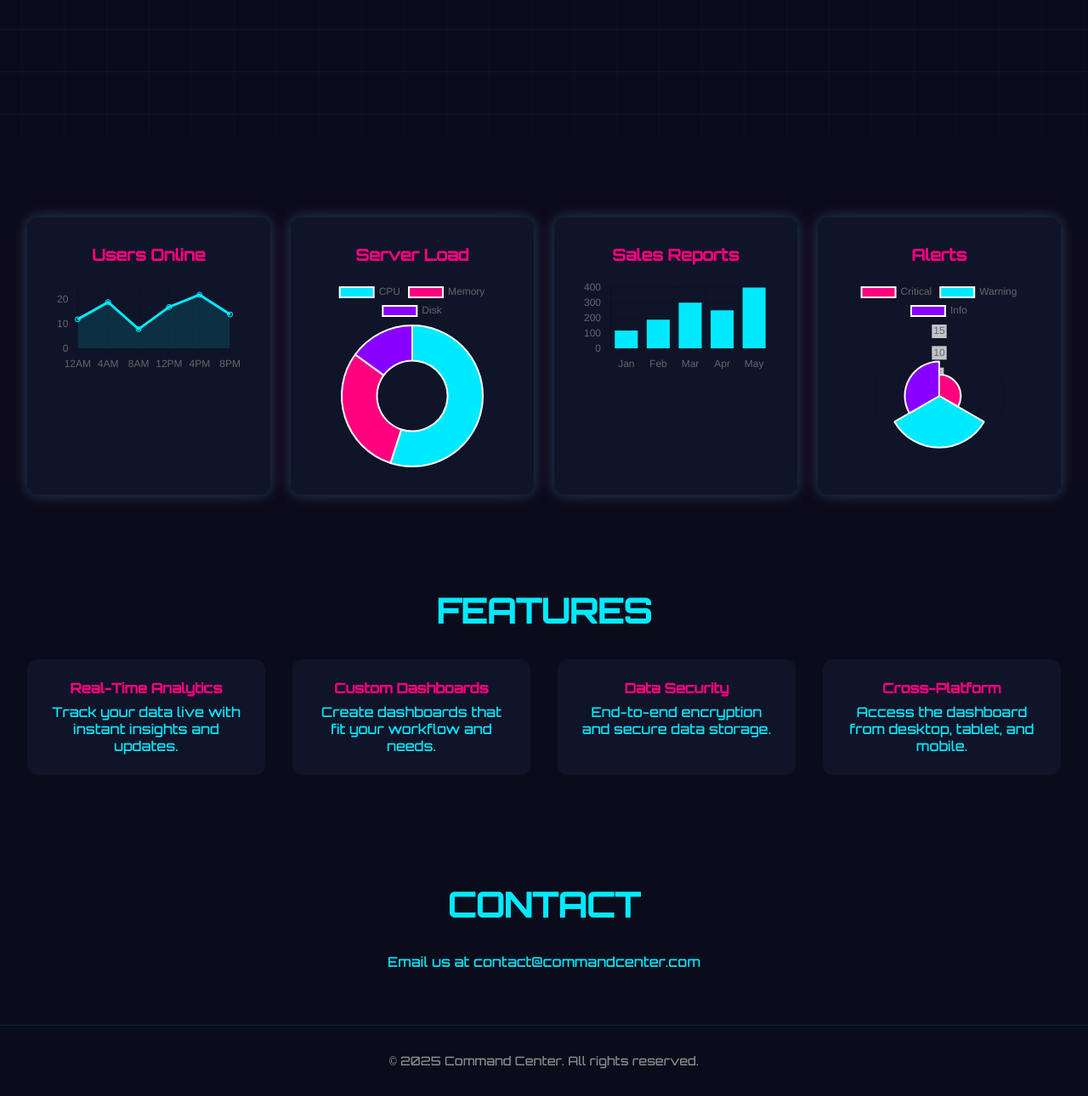
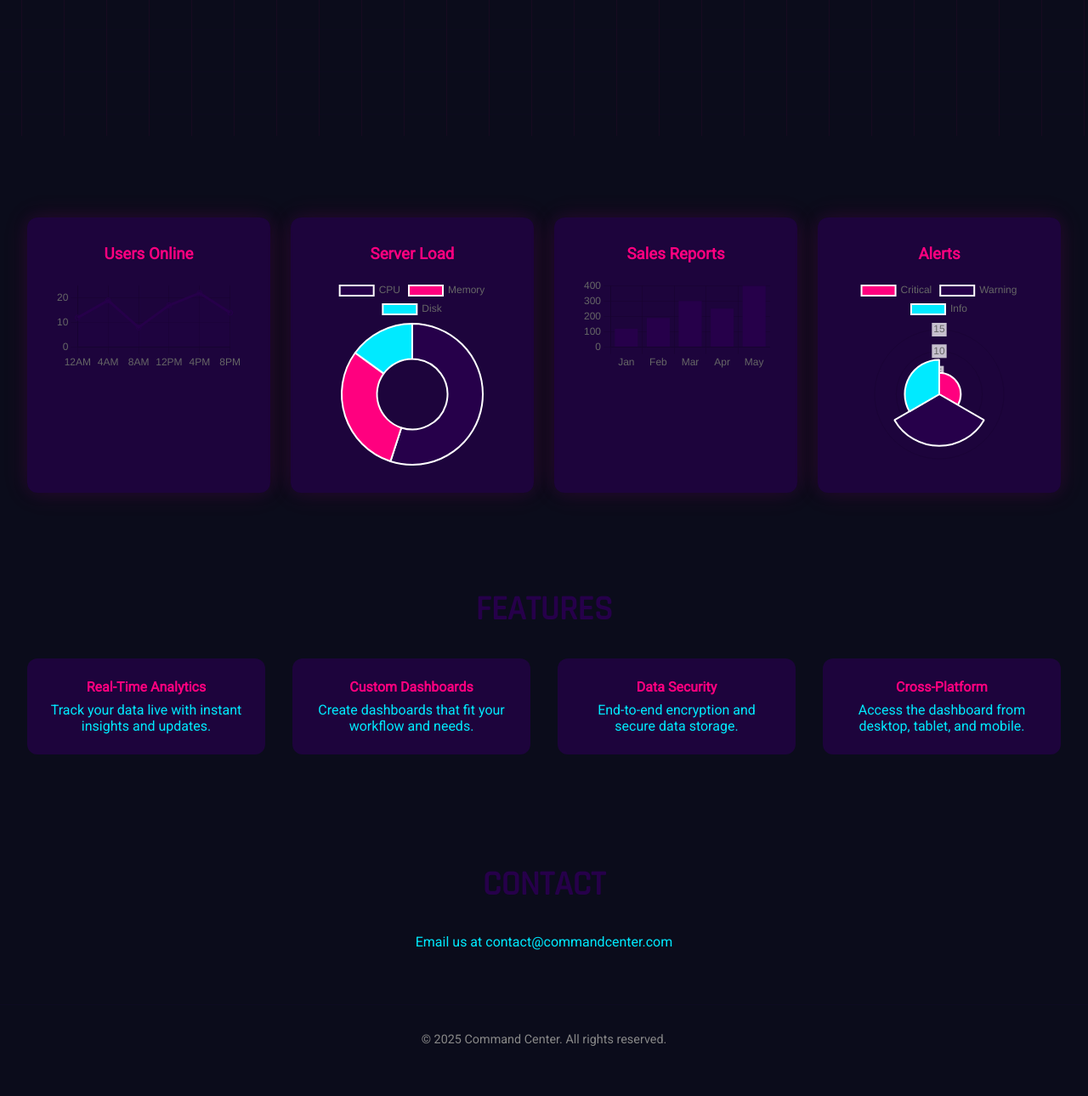
Before and after one commit to jayrolljames/jemz, a plain HTML site: page index.html in a window 1280 px wide. Shown: the part 640-1930 px from the top of the page at 85% size. After the commit the page ends 1904 px from the top, so only its background shows below. Drawn offline with nearby package versions, Linux system fonts and the light colour scheme.

Commit message:
Update index.html

```diff
--- a/index.html
+++ b/index.html
@@ -4,55 +4,132 @@
 <meta charset="UTF-8">
 <meta name="viewport" content="width=device-width, initial-scale=1.0">
 <title>Command Center</title>
-<link href="https://fonts.googleapis.com/css2?family=Orbitron:wght@500&display=swap" rel="stylesheet">
+<link href="https://fonts.googleapis.com/css2?family=Rajdhani:wght@500&family=Roboto:wght@400&display=swap" rel="stylesheet">
 <script src="https://cdn.jsdelivr.net/npm/chart.js"></script>
 <style>
 /* ---------- Base ---------- */
 *{margin:0;padding:0;box-sizing:border-box;}
-body{font-family:'Orbitron', monospace;background:#0b0c1b;color:#00eaff;overflow-x:hidden;}
+body{
+  font-family:'Roboto', sans-serif;
+  background:#0b0c1b;
+  color:#00eaff;
+  overflow-x:hidden;
+}
 a{color:inherit;text-decoration:none;}
 ul{list-style:none;}
+
 /* ---------- Navbar ---------- */
-nav{position:fixed;top:0;width:100%;background:rgba(11,12,27,0.9);padding:1rem 2rem;display:flex;justify-content:space-between;align-items:center;z-index:1000;}
-nav .logo{font-size:1.5rem;font-weight:bold;}
+nav{
+  position:fixed;
+  top:0;
+  width:100%;
+  background:rgba(38,0,74,0.9);
+  padding:1rem 2rem;
+  display:flex;
+  justify-content:space-between;
+  align-items:center;
+  z-index:1000;
+  font-family:'Rajdhani', sans-serif;
+}
+nav .logo{font-size:1.5rem;font-weight:bold;color:#ff007f;}
 nav ul{display:flex;gap:2rem;}
 nav ul li{cursor:pointer;transition:.3s;}
-nav ul li:hover{color:#ff007f;}
+nav ul li:hover{color:#00eaff;}
 
 /* ---------- Header ---------- */
-header{height:100vh;display:flex;justify-content:center;align-items:center;text-align:center;flex-direction:column;position:relative;overflow:hidden;}
-.header-title{font-size:4rem;color:#00eaff;text-transform:uppercase;letter-spacing:2px;animation:flicker 2s infinite;}
+header{
+  height:100vh;
+  display:flex;
+  justify-content:center;
+  align-items:center;
+  text-align:center;
+  flex-direction:column;
+  position:relative;
+  overflow:hidden;
+}
+.header-title{
+  font-family:'Rajdhani', sans-serif;
+  font-size:4rem;
+  color:#26004a;
+  text-transform:uppercase;
+  letter-spacing:2px;
+  animation:flicker 2s infinite;
+}
 .typed-text::after{content:'|';animation:blink .7s infinite;}
 header p{margin-top:1rem;color:#888;font-size:1.2rem;}
 
 /* ---------- Dashboard Background Animation ---------- */
 .background-grid{
-  position:absolute;top:0;left:0;width:100%;height:100%;background:linear-gradient(0deg, rgba(0,255,255,0.05) 1px, transparent 1px) 0 0,linear-gradient(90deg, rgba(255,0,127,0.05) 1px, transparent 1px) 0 0;background-size:50px 50px;
+  position:absolute;top:0;left:0;width:100%;height:100%;
+  background:linear-gradient(0deg, rgba(38,0,74,0.05) 1px, transparent 1px) 0 0,
+            linear-gradient(90deg, rgba(255,0,127,0.05) 1px, transparent 1px) 0 0;
+  background-size:50px 50px;
   z-index:0;
   animation: moveGrid 20s linear infinite;
 }
 @keyframes moveGrid{0%{background-position:0 0;}100%{background-position:500px 500px;}}
 
 /* ---------- Panels ---------- */
-.dashboard{display:grid;grid-template-columns:repeat(auto-fit,minmax(280px,1fr));gap:1.5rem;padding:6rem 2rem 3rem 2rem;position:relative;z-index:1;}
-.panel{background:rgba(18,24,48,0.7);padding:2rem;border-radius:12px;box-shadow:0 0 15px #00eaff40,0 0 30px #ff007f20;transition:.3s;}
-.panel:hover{transform:translateY(-5px);box-shadow:0 0 25px #00eaff80,0 0 50px #ff007f40;}
+.dashboard{
+  display:grid;
+  grid-template-columns:repeat(auto-fit,minmax(280px,1fr));
+  gap:1.5rem;
+  padding:6rem 2rem 3rem 2rem;
+  position:relative;
+  z-index:1;
+}
+.panel{
+  background:rgba(38,0,74,0.7);
+  padding:2rem;
+  border-radius:12px;
+  box-shadow:0 0 15px #26004a40,0 0 30px #ff007f20;
+  transition:.3s;
+}
+.panel:hover{
+  transform:translateY(-5px);
+  box-shadow:0 0 25px #26004a80,0 0 50px #ff007f40;
+}
 .panel h3{margin-bottom:1rem;color:#ff007f;}
 .panel canvas{margin-top:1rem;}
 
 /* ---------- Sections ---------- */
 section{padding:4rem 2rem;text-align:center;}
-section h2{font-size:2.5rem;margin-bottom:2rem;color:#00eaff;text-transform:uppercase;}
-.features{display:grid;grid-template-columns:repeat(auto-fit,minmax(200px,1fr));gap:2rem;}
-.feature-box{background:rgba(18,24,48,0.7);padding:1.5rem;border-radius:12px;transition:.3s;}
+section h2{
+  font-family:'Rajdhani', sans-serif;
+  font-size:2.5rem;
+  margin-bottom:2rem;
+  color:#26004a;
+  text-transform:uppercase;
+}
+.features{
+  display:grid;
+  grid-template-columns:repeat(auto-fit,minmax(200px,1fr));
+  gap:2rem;
+}
+.feature-box{
+  background:rgba(38,0,74,0.7);
+  padding:1.5rem;
+  border-radius:12px;
+  transition:.3s;
+}
 .feature-box:hover{transform:translateY(-5px);}
 .feature-box h4{margin-bottom:.5rem;color:#ff007f;}
 
 /* ---------- Footer ---------- */
-footer{background:#0b0c1b;text-align:center;padding:2rem;border-top:1px solid #00eaff20;font-size:.9rem;color:#888;}
+footer{
+  background:#0b0c1b;
+  text-align:center;
+  padding:2rem;
+  border-top:1px solid #26004a20;
+  font-size:.9rem;
+  color:#888;
+}
 
 /* ---------- Keyframes ---------- */
-@keyframes flicker{0%,19%,21%,23%,25%,54%,56%,100%{text-shadow:0 0 2px #00eaff,0 0 5px #ff007f;}20%,22%,24%,55%{text-shadow:0 0 20px #00eaff,0 0 30px #ff007f;}}
+@keyframes flicker{
+  0%,19%,21%,23%,25%,54%,56%,100%{text-shadow:0 0 2px #26004a,0 0 5px #ff007f;}
+  20%,22%,24%,55%{text-shadow:0 0 20px #26004a,0 0 30px #ff007f;}
+}
 @keyframes blink{0%,50%,100%{opacity:1;}25%,75%{opacity:0;}}
 
 /* ---------- Responsive ---------- */
@@ -148,17 +225,35 @@ window.onload = typeWriter;
 
 <!-- Chart.js Example -->
 <script>
+const chartColors = ['#26004a','#ff007f','#00eaff','#888'];
+
 const usersCtx = document.getElementById('usersChart').getContext('2d');
-new Chart(usersCtx,{type:'line',data:{labels:['12AM','4AM','8AM','12PM','4PM','8PM'],datasets:[{label:'Users Online',data:[12,19,8,17,22,14],borderColor:'#00eaff',backgroundColor:'#00eaff20',fill:true}]},options:{responsive:true,plugins:{legend:{display:false}},scales:{y:{beginAtZero:true}}}});
+new Chart(usersCtx,{
+  type:'line',
+  data:{labels:['12AM','4AM','8AM','12PM','4PM','8PM'],datasets:[{label:'Users Online',data:[12,19,8,17,22,14],borderColor:'#26004a',backgroundColor:'#26004a40',fill:true}]} ,
+  options:{responsive:true,plugins:{legend:{display:false}},scales:{y:{beginAtZero:true}}}
+});
 
 const serverCtx = document.getElementById('serverChart').getContext('2d');
-new Chart(serverCtx,{type:'doughnut',data:{labels:['CPU','Memory','Disk'],datasets:[{label:'Server Load',data:[55,30,15],backgroundColor:['#00eaff','#ff007f','#8800ff']}]},options:{responsive:true}});
+new Chart(serverCtx,{
+  type:'doughnut',
+  data:{labels:['CPU','Memory','Disk'],datasets:[{label:'Server Load',data:[55,30,15],backgroundColor:['#26004a','#ff007f','#00eaff']}]},
+  options:{responsive:true}
+});
 
 const salesCtx = document.getElementById('salesChart').getContext('2d');
-new Chart(salesCtx,{type:'bar',data:{labels:['Jan','Feb','Mar','Apr','May'],datasets:[{label:'Sales',data:[120,190,300,250,400],backgroundColor:'#00eaff'}]},options:{responsive:true,plugins:{legend:{display:false}},scales:{y:{beginAtZero:true}}}});
+new Chart(salesCtx,{
+  type:'bar',
+  data:{labels:['Jan','Feb','Mar','Apr','May'],datasets:[{label:'Sales',data:[120,190,300,250,400],backgroundColor:'#26004a'}]},
+  options:{responsive:true,plugins:{legend:{display:false}},scales:{y:{beginAtZero:true}}}
+});
 
 const alertsCtx = document.getElementById('alertsChart').getContext('2d');
-new Chart(alertsCtx,{type:'polarArea',data:{labels:['Critical','Warning','Info'],datasets:[{label:'Alerts',data:[5,12,8],backgroundColor:['#ff007f','#00eaff','#8800ff']}]},options:{responsive:true}});
+new Chart(alertsCtx,{
+  type:'polarArea',
+  data:{labels:['Critical','Warning','Info'],datasets:[{label:'Alerts',data:[5,12,8],backgroundColor:['#ff007f','#26004a','#00eaff']}]},
+  options:{responsive:true}
+});
 </script>
 
 </body>
```
